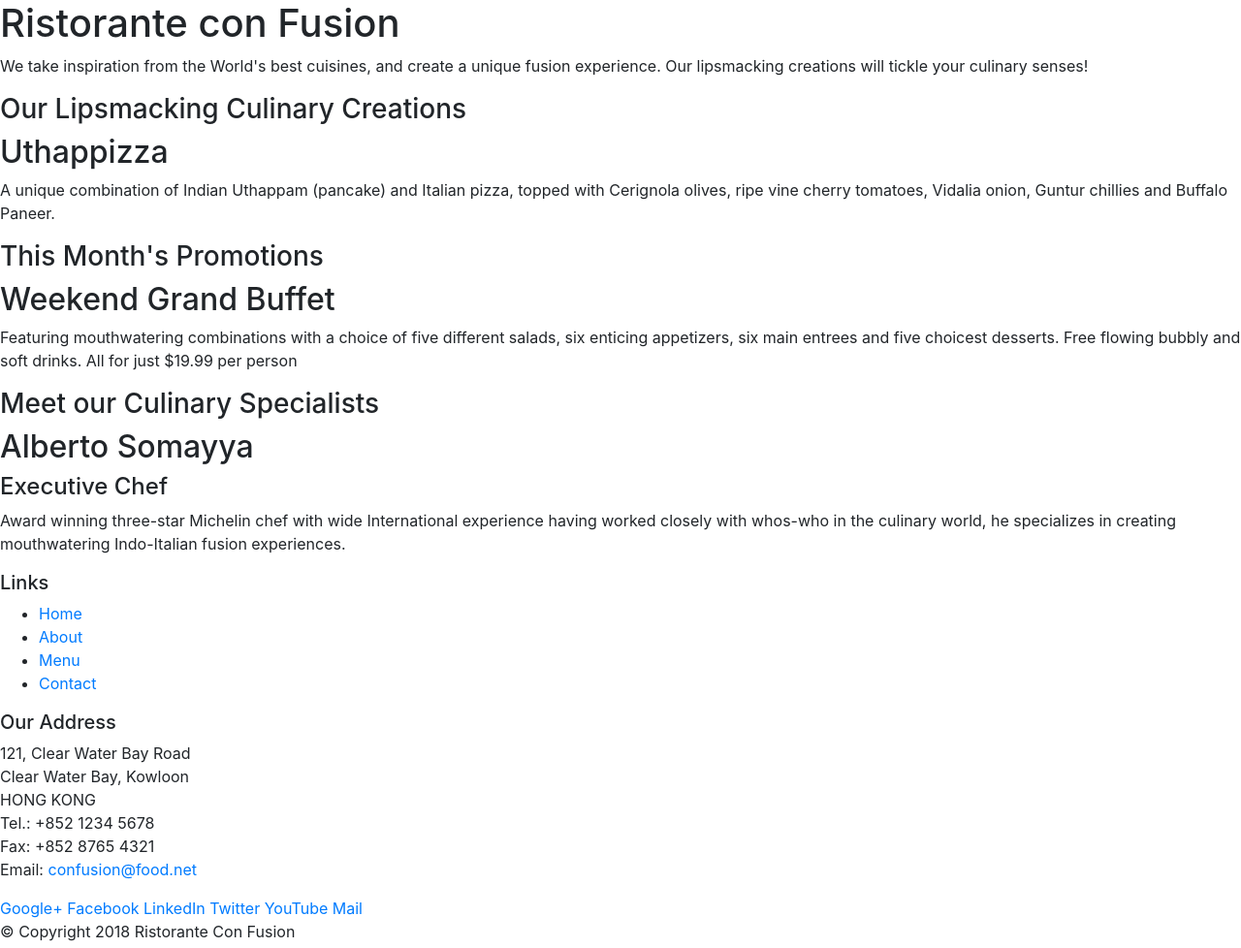
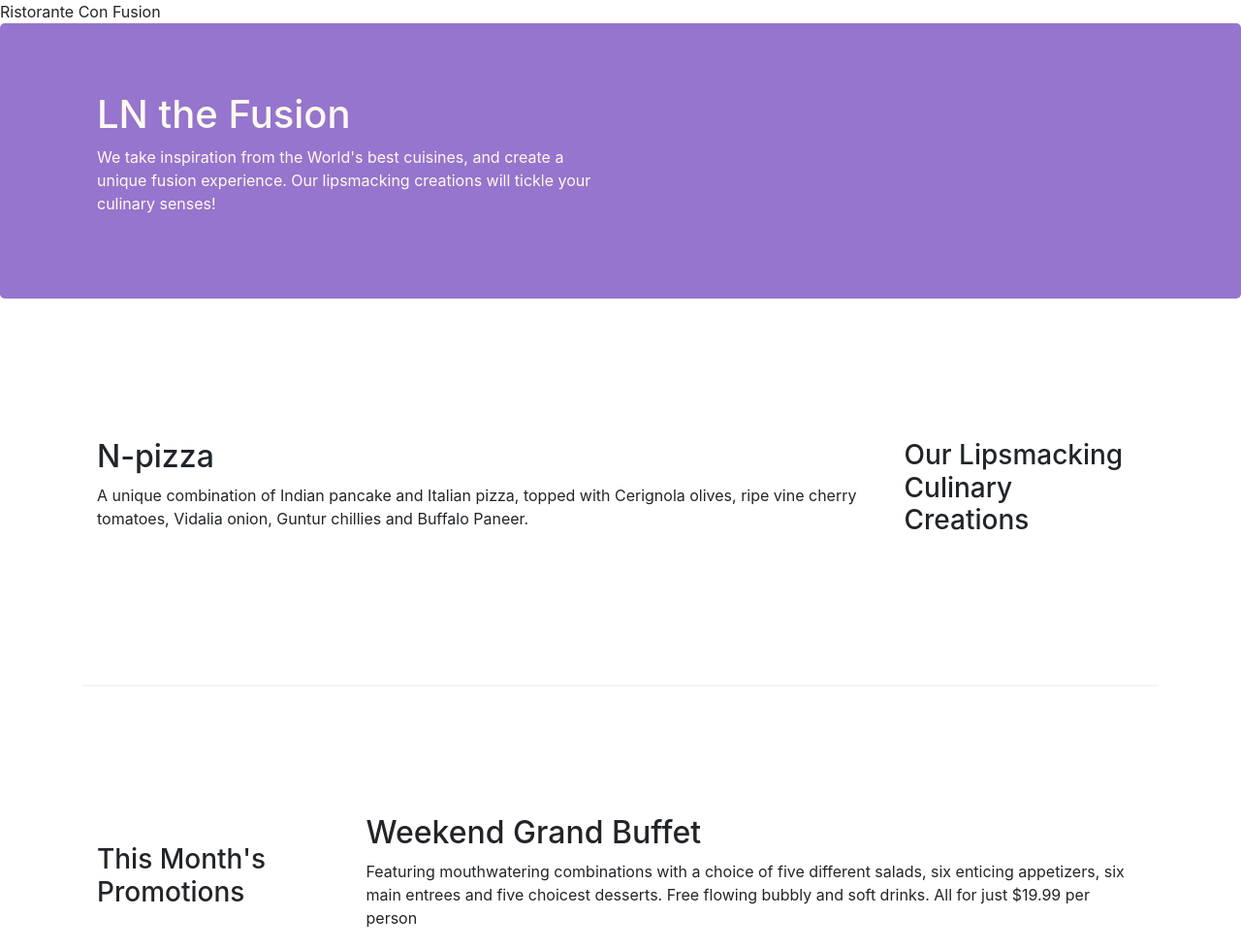
Before and after one commit to Nithish15l/bootstrap, a website: page index.html in a window 1280 px wide. Shown: the top 978 px of the page at 97% size. Drawn offline with nearby package versions, Linux system fonts and the light colour scheme.

Commit message:
Grid Part-2

```diff
--- /dev/null
+++ b/css/styles.css
@@ -0,0 +1,30 @@
+.row-header {
+    margin: 0px auto;
+    padding: 0px auto;
+}
+
+.row-content {
+    margin: 0px auto;
+    padding: 50px 0px 50px 0px;
+    border-bottom: 1px ridge;
+    min-height: 400px;
+}
+
+.footer {
+    background-color: #D1C4E9;
+    margin: 0px auto;
+    padding: 20px 0px 20px 0px;
+}
+
+.jumbotron {
+    padding: 70px 30px 70px 30px;
+    margin: 0px auto;
+    background: #9575CD;
+    color: floralwhite;
+}
+
+.address {
+    font-size: 80%;
+    margin: 0px;
+    color: #0f0f0f;
+}
--- a/index.html
+++ b/index.html
@@ -9,71 +9,72 @@
 
      <!-- Bootstrap CSS -->
      <link rel="stylesheet" href="node_modules/bootstrap/dist/css/bootstrap.min.css">
+     <link rel="stylesheet" href="css/styles.css"
     <title>Ristorante Con Fusion</title>
 </head>
 
 <body>
 
-    <header>
-        <div>
-            <div>
-                <div>
-                    <h1>Ristorante con Fusion</h1>
+    <header class="jumbotron">
+        <div class="container">
+            <div class="row row-header">
+                <div class="col-12 col-sm-6">
+                    <h1>LN the Fusion</h1>
                     <p>We take inspiration from the World's best cuisines, and create a unique fusion experience. Our lipsmacking creations will tickle your culinary senses!</p>
                 </div>
-                <div>
+                <div class="col-12 col-sm">
                 </div>
             </div>
         </div>
     </header>
 
-    <div>
-        <div>
-            <div>
+    <div class="container">
+        <div class="row row-content align-items-center">
+            <div class="col-12 col-sm-4 order-sm-last col-md-3">
                 <h3>Our Lipsmacking Culinary Creations</h3>
             </div>
-            <div>
-                <h2>Uthappizza</h2>
-                <p>A unique combination of Indian Uthappam (pancake) and Italian pizza, topped with Cerignola olives, ripe vine cherry tomatoes, Vidalia onion, Guntur chillies and Buffalo Paneer.</p>
+            <div class="col col-sm order-sm-first col-md">
+                <h2>N-pizza</h2>
+                <p>A unique combination of Indian pancake and Italian pizza, topped with Cerignola olives, ripe vine cherry tomatoes, Vidalia onion, Guntur chillies and Buffalo Paneer.</p>
             </div>
         </div>
 
 
-        <div>
-            <div>
+        <div class="row row-content align-items-center">
+            <div class="col-12 col-sm-4 col-md-3">
                 <h3>This Month's Promotions</h3>
             </div>
-            <div>
+            <div class="col col-sm col-md">
                 <h2>Weekend Grand Buffet</h2>
                 <p>Featuring mouthwatering combinations with a choice of five different salads, six enticing appetizers, six main entrees and five choicest desserts. Free flowing bubbly and soft drinks. All for just $19.99 per person </p>
             </div>
         </div>
 
-        <div>
-            <div>
+        <div class="row row-content align-items-center">
+            <div class="col-12 col-sm-4 order-sm-last col-md-3">
                 <h3>Meet our Culinary Specialists</h3>
             </div>
-            <div>
-                <h2>Alberto Somayya</h2>
+            <div class="col col-sm order-sm-first col-md">
+                <h2>Sanaya Irani</h2>
                 <h4>Executive Chef</h4>
                 <p>Award winning three-star Michelin chef with wide International experience having worked closely with whos-who in the culinary world, he specializes in creating mouthwatering Indo-Italian fusion experiences. </p>
             </div>
         </div>
     </div>
 
-    <footer>
-        <div>
-            <div>
-                <div>
+    <footer class="footer">
+        <div class="container">
+            <div class="row">
+                <div class="col-4 offset-1 col-sm-2">
                     <h5>Links</h5>
-                    <ul>
+                    <ul class="list-unstyled">
                         <li><a href="#">Home</a></li>
                         <li><a href="#">About</a></li>
                         <li><a href="#">Menu</a></li>
                         <li><a href="#">Contact</a></li>
                     </ul>
                 </div>
-                <div>
+                <div class="col-7 col-sm-5">
                     <h5>Our Address</h5>
                     <address>
 		              121, Clear Water Bay Road<br>
@@ -84,8 +85,8 @@
 		              Email: <a href="mailto:confusion@food.net">confusion@food.net</a>
 		           </address>
                 </div>
-                <div>
-                    <div>
+                <div class="col-12 col-sm-4 align-self-center">
+                    <div class="text-center">
                         <a href="http://google.com/+">Google+</a>
                         <a href="http://www.facebook.com/profile.php?id=">Facebook</a>
                         <a href="http://www.linkedin.com/in/">LinkedIn</a>
@@ -95,9 +96,9 @@
                     </div>
                 </div>
            </div>
-           <div>
-                <div>
-                    <p>© Copyright 2018 Ristorante Con Fusion</p>
+           <div class="row justify-content-center">
+                <div class="col-auto">
+                    <p>© Copyright 2020 LN the Fusion</p>
                 </div>
            </div>
         </div>
```
